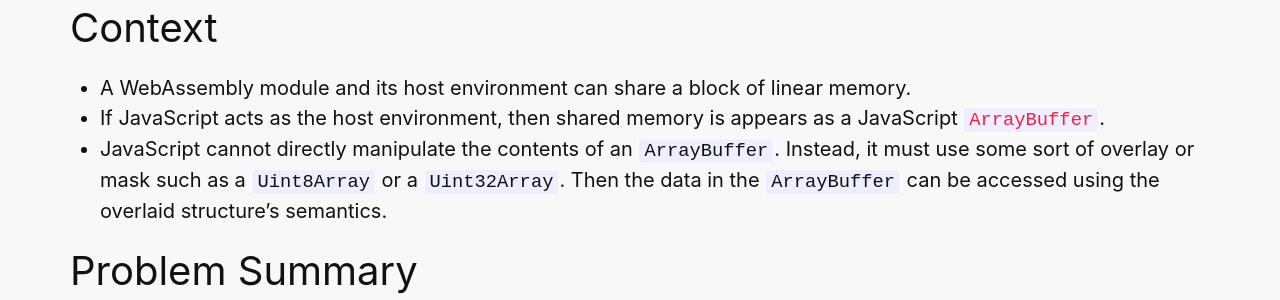
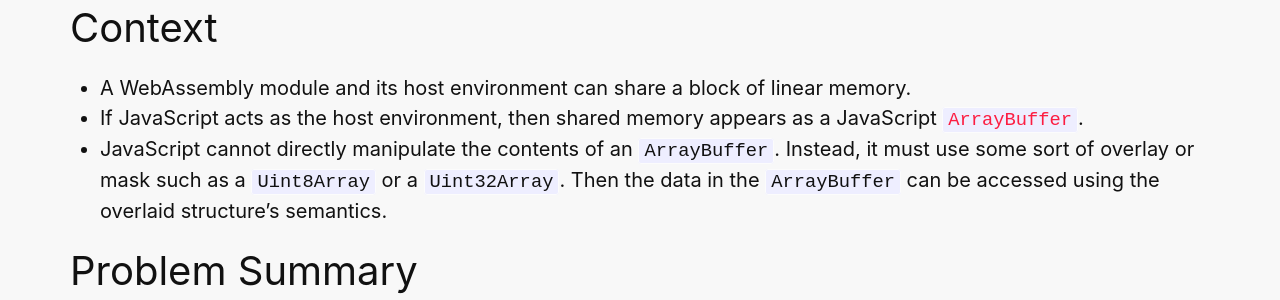
Before and after one commit to redbadger/awesome-badger, a Jekyll site: the page built from _posts/2022-10-05-memory-grow-and-arraybuffers.md, in a window 1280 px wide and 900 px high, scrolled down 356 px. Shown: the part 154-454 px from the top of the window. Built offline with Jekyll 4.4.1, drawn with Linux system fonts in a browser that asks for light colours; some web fonts are replaced.

Commit message:
Correct typo

```diff
--- a/_posts/2022-10-05-memory-grow-and-arraybuffers.md
+++ b/_posts/2022-10-05-memory-grow-and-arraybuffers.md
@@ -10,7 +10,7 @@
 ## Context
 
 * A WebAssembly module and its host environment can share a block of linear memory.
-* If JavaScript acts as the host environment, then shared memory is appears as a JavaScript [`ArrayBuffer`](https://developer.mozilla.org/en-US/docs/Web/JavaScript/Reference/Global_Objects/ArrayBuffer).
+* If JavaScript acts as the host environment, then shared memory appears as a JavaScript [`ArrayBuffer`](https://developer.mozilla.org/en-US/docs/Web/JavaScript/Reference/Global_Objects/ArrayBuffer).
 * JavaScript cannot directly manipulate the contents of an `ArrayBuffer`.
    Instead, it must use some sort of overlay or mask such as a `Uint8Array` or a `Uint32Array`.
    Then the data in the `ArrayBuffer` can be accessed using the overlaid structure's semantics.
```
